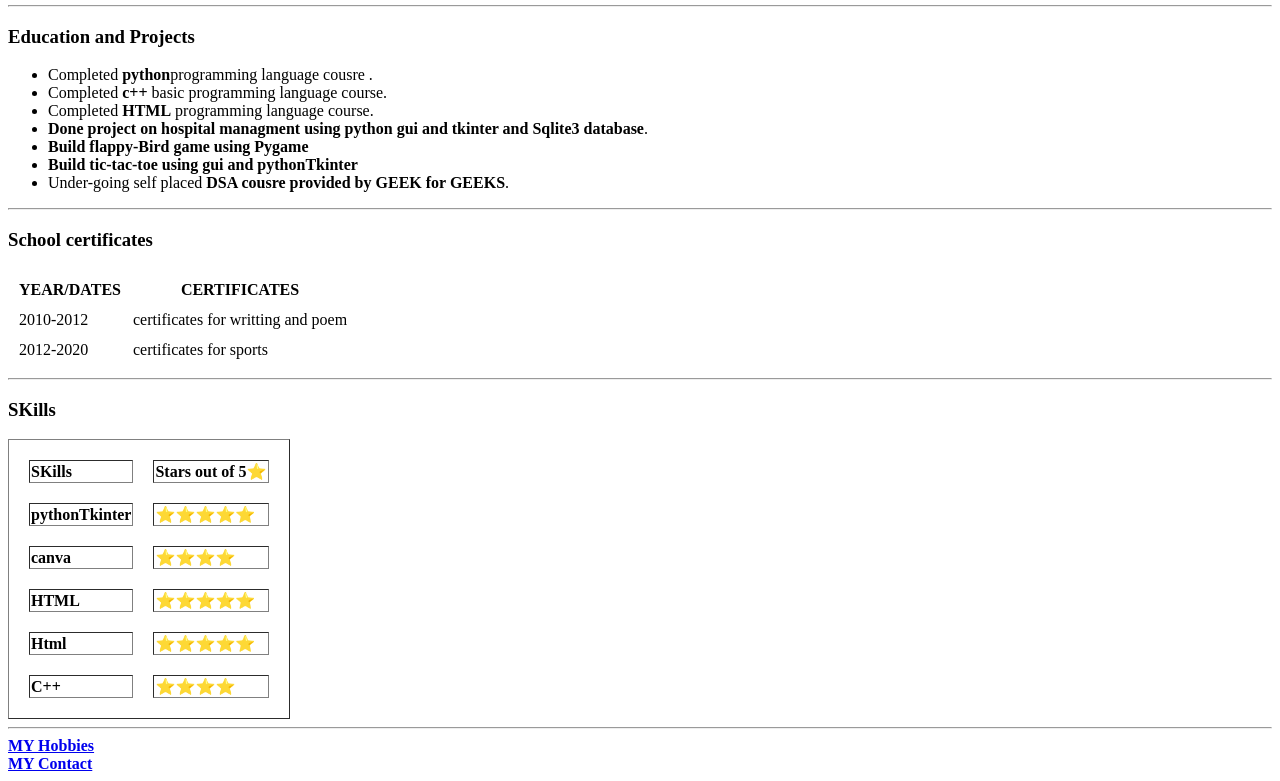
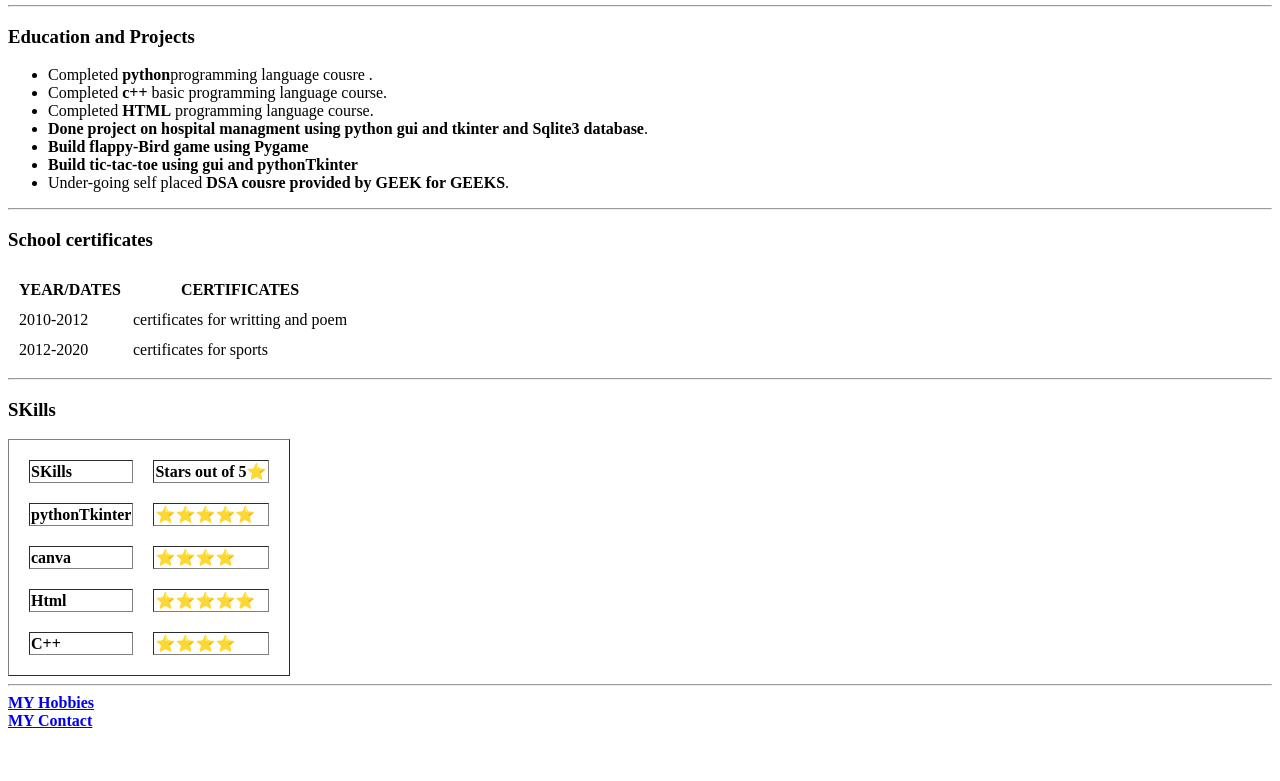
Before and after one commit to reetvdoomthecoder/Html-CV-, a plain HTML site: page index.html in a window 1280 px wide. Shown: the part 364-1145 px from the top of the page. After the commit the page ends 1102 px from the top, so only its background shows below. Drawn offline with Linux system fonts and the light colour scheme.

Commit message:
Update index.html

```diff
--- a/index.html
+++ b/index.html
@@ -67,10 +67,6 @@
       <td><strong>canva</strong></td>
       <td>⭐⭐⭐⭐</td>
     </tr>
-    <tr>
-      <td><strong>HTML</strong></td>
-      <td>⭐⭐⭐⭐⭐</td>
-    </tr>
 
 
     <tbody>
```
